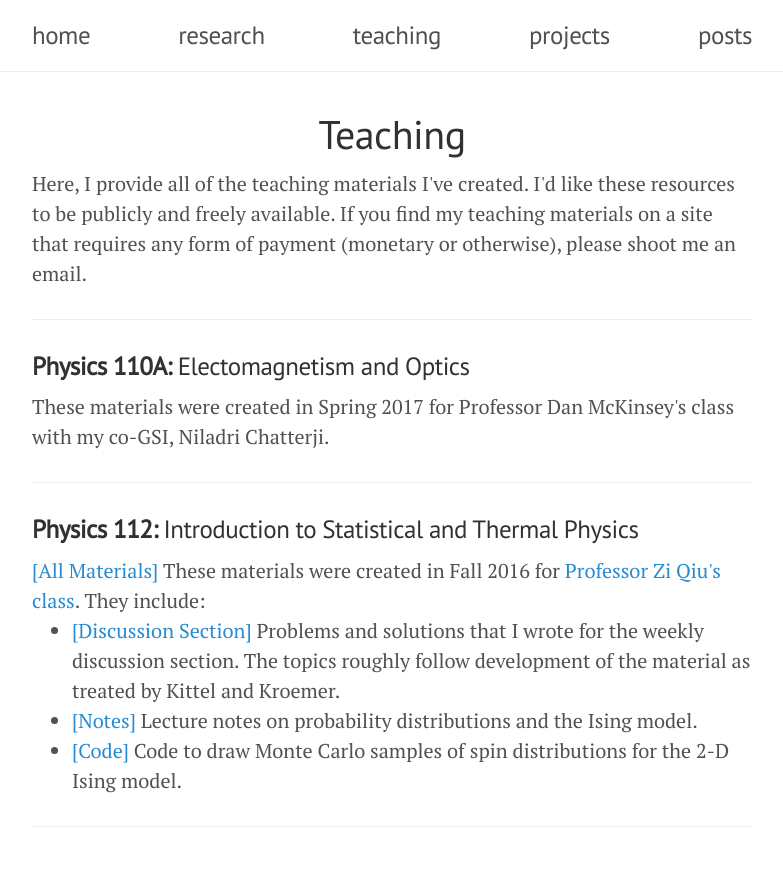
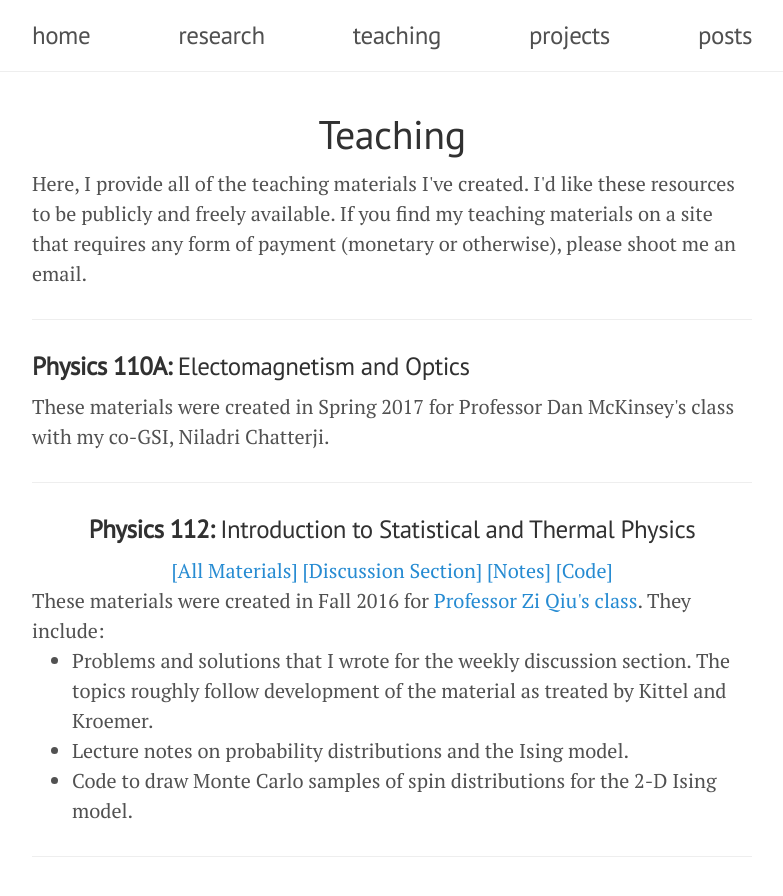
Before and after one commit to pssachdeva/pssachdeva.github.io, a Jekyll site: the page built from teaching.html, in a window 1280 px wide. Shown: the top 896 px of the page, without its empty margins (248-1031 px from the left). Built offline with Jekyll 4.4.1, drawn with Linux system fonts in a browser that asks for light colours; nearby versions of some CDN libraries.

Commit message:
teaching

```diff
--- a/teaching.html
+++ b/teaching.html
@@ -11,14 +11,18 @@ Here, I provide all of the teaching materials I've created. I'd like these resou
 	<h3><b>Physics 110A:</b> Electomagnetism and Optics<br></h3>
 		These materials were created in Spring 2017 for Professor Dan McKinsey's class with my co-GSI, Niladri Chatterji.
 	<hr>
-	<h3><b>Physics 112:</b> Introduction to Statistical and Thermal Physics  <br></h3>
-		<a href="https://drive.google.com/open?id=15mSDxXHEadNdlMN0TJ1Awrd7WcnTly4F">[All Materials]</a> These materials were created in Fall 2016 for <a href="http://research.physics.berkeley.edu/qiu/teaching/112/112.htm">Professor Zi Qiu's class</a>. They include:
+	<h3 align="center"><b>Physics 112:</b> Introduction to Statistical and Thermal Physics  <br></h3>
+		<div align="center">
+			<a href="https://drive.google.com/open?id=15mSDxXHEadNdlMN0TJ1Awrd7WcnTly4F">[All Materials]</a>
+			<a href="https://drive.google.com/open?id=1Xe0Qe_fIMmKAWRMVNlAvtFbTIf6AQPUN">[Discussion Section]</a>
+			<a href="https://drive.google.com/open?id=1G88lJK6joX_4qdsSzqeFUy2GPnCJzlcC">[Notes]</a>
+			<a href="https://drive.google.com/open?id=107tZ1GF-BpqX46YCrUKx58Hm5P3pfpPQ">[Code]</a>
+		</div>
+		These materials were created in Fall 2016 for <a href="http://research.physics.berkeley.edu/qiu/teaching/112/112.htm">Professor Zi Qiu's class</a>. They include:
 		<ul>
-			<li> <a href="https://drive.google.com/open?id=1Xe0Qe_fIMmKAWRMVNlAvtFbTIf6AQPUN">[Discussion Section]</a> Problems and solutions that I wrote for the weekly discussion section. The topics roughly follow development of the material as treated by Kittel and Kroemer.</li>
-			<li> <a href="https://drive.google.com/open?id=1G88lJK6joX_4qdsSzqeFUy2GPnCJzlcC">[Notes]</a> Lecture notes on probability distributions and the Ising model.</li>
-			<li> <a href="https://drive.google.com/open?id=107tZ1GF-BpqX46YCrUKx58Hm5P3pfpPQ">[Code]</a> Code to draw Monte Carlo samples of spin distributions for the 2-D Ising model.</li>
-		</ul>
-		</p>
-	<hr>
+			<li>  Problems and solutions that I wrote for the weekly discussion section. The topics roughly follow development of the material as treated by Kittel and Kroemer.</li>
+			<li>  Lecture notes on probability distributions and the Ising model.</li>
+			<li> Code to draw Monte Carlo samples of spin distributions for the 2-D Ising model.</li>
+		</ul>	<hr>
 
 </div>
```
